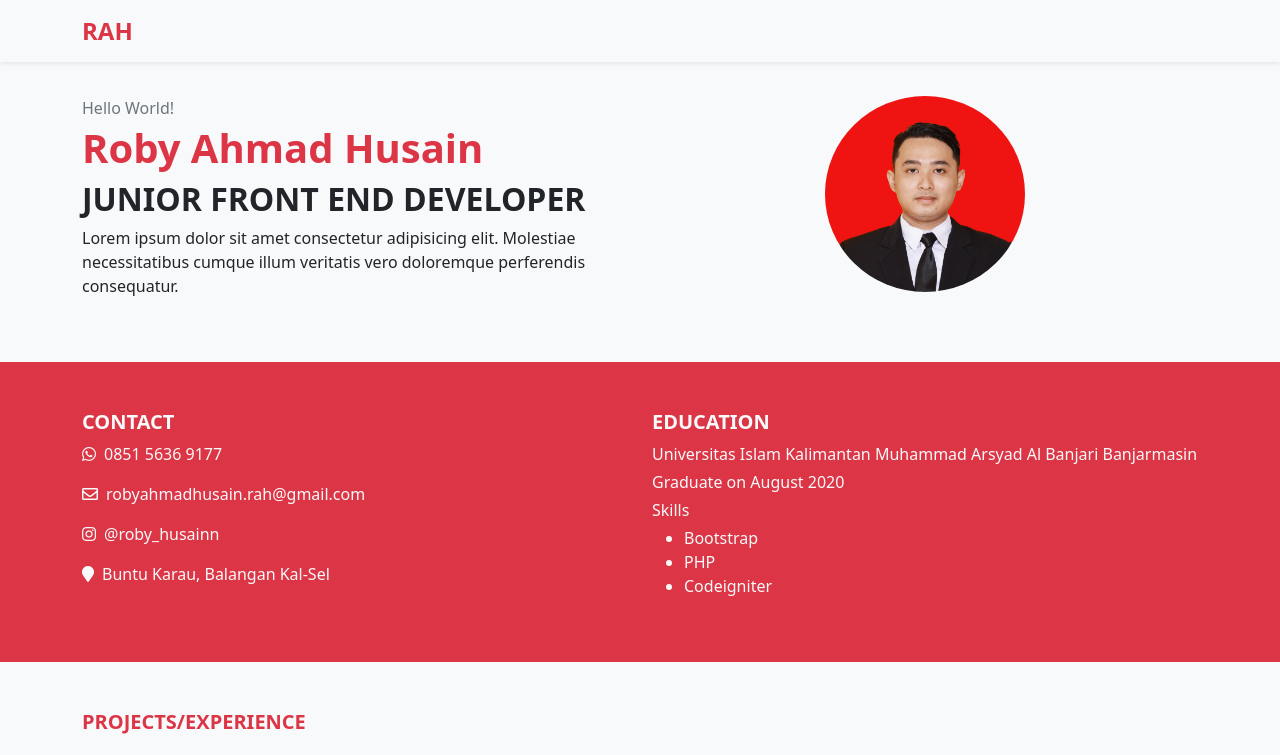
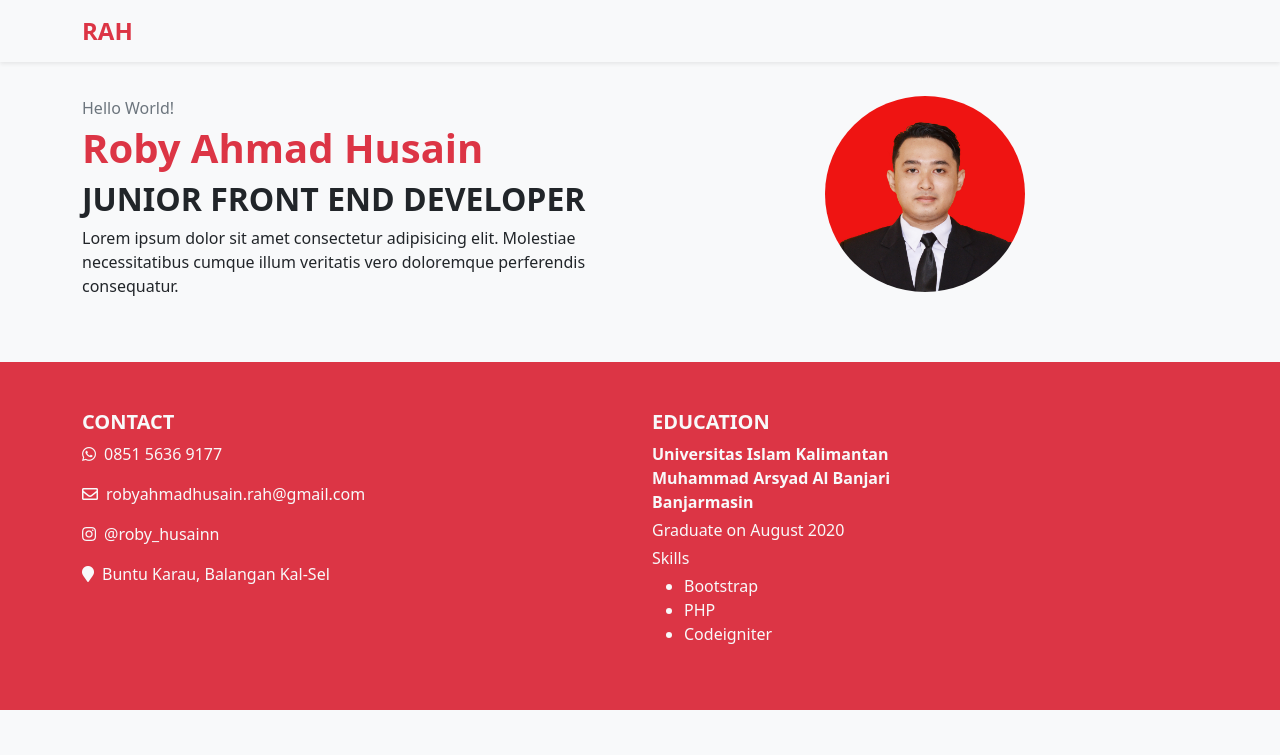
Before and after one commit to rubiirub/homework2, a plain HTML site: page index.html in a window 1280 px wide. Shown: the top 755 px of the page. Drawn offline with Linux system fonts and the light colour scheme.

Commit message:
update responsive

```diff
--- a/index.html
+++ b/index.html
@@ -11,10 +11,10 @@
    <body class="bg-light">
       <nav class="navbar navbar-light bg-light shadow-sm fixed-top">
          <div class="container-lg">
-            <a class="navbar-brand fw-bold text-danger fs-4" href="#">RAH</a>
+            <a class="navbar-brand fw-bold text-danger fs-4" href="#home">RAH</a>
          </div>
       </nav>
-      <section class="py-5">
+      <section class="py-5" id="home">
          <div class="container-lg">
             <div class="row pt-5 align-content-center">
                <div class="col-md-6">
@@ -37,10 +37,10 @@
       <section class="bg-danger py-5">
          <div class="container-lg">
             <div class="row">
-               <div class="col-6">
+               <div class="col-6 col-md-6">
                   <h5 class="text-light fw-bold">CONTACT</h5>
                   <div class="row">
-                     <div class="col-md-6">
+                     <div class="col-12">
                         <div class="item d-flex">
                            <div class="icon text-light">
                               <i class="fab fa-whatsapp"></i>
@@ -82,8 +82,8 @@
 
                <div class="col-6">
                   <h5 class="text-light fw-bold">EDUCATION</h5>
-                  <div class="education text-light">
-                     <p class="mb-1">Universitas Islam Kalimantan Muhammad Arsyad Al Banjari Banjarmasin</p>
+                  <div class="education text-light col-md-6">
+                     <p class="mb-1 fw-bolder">Universitas Islam Kalimantan Muhammad Arsyad Al Banjari Banjarmasin</p>
                      <p class="mb-1">Graduate on August 2020</p>
                      <p class="mb-1">Skills</p>
                      <ul>
```
